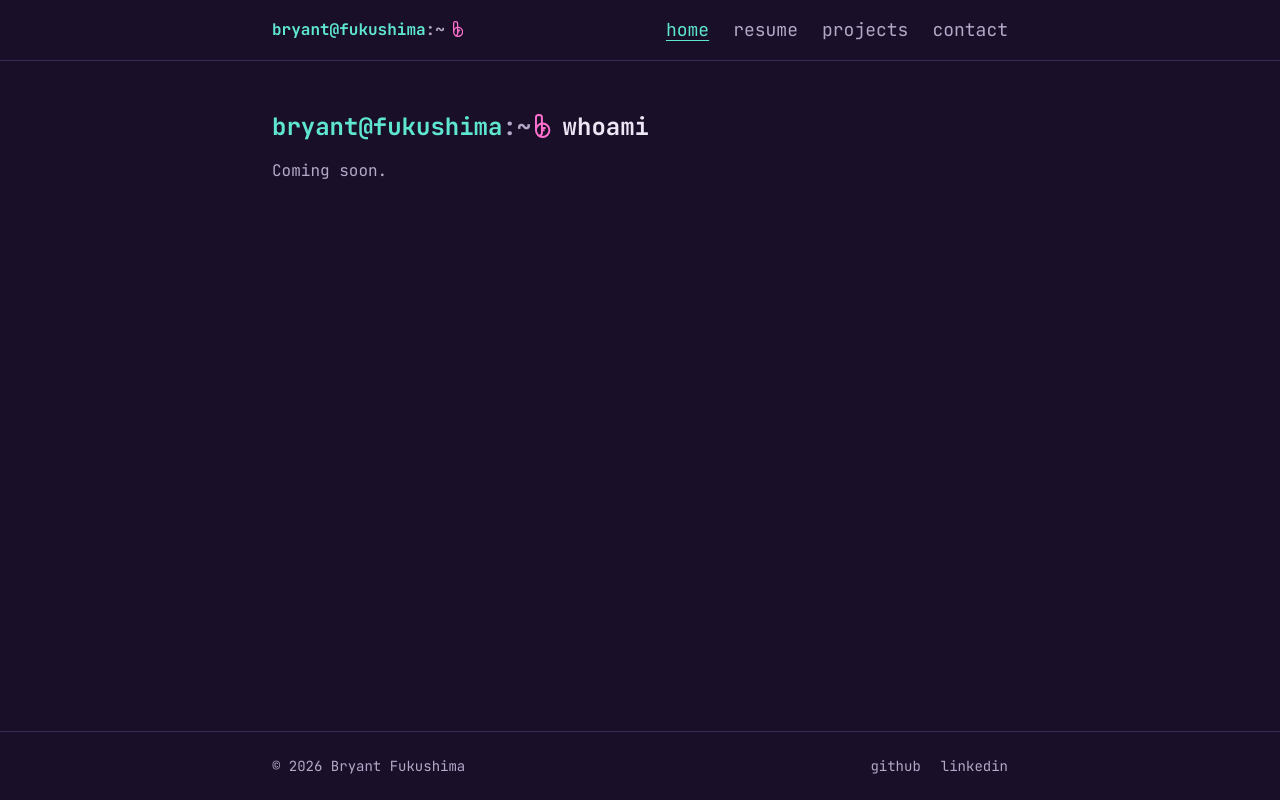
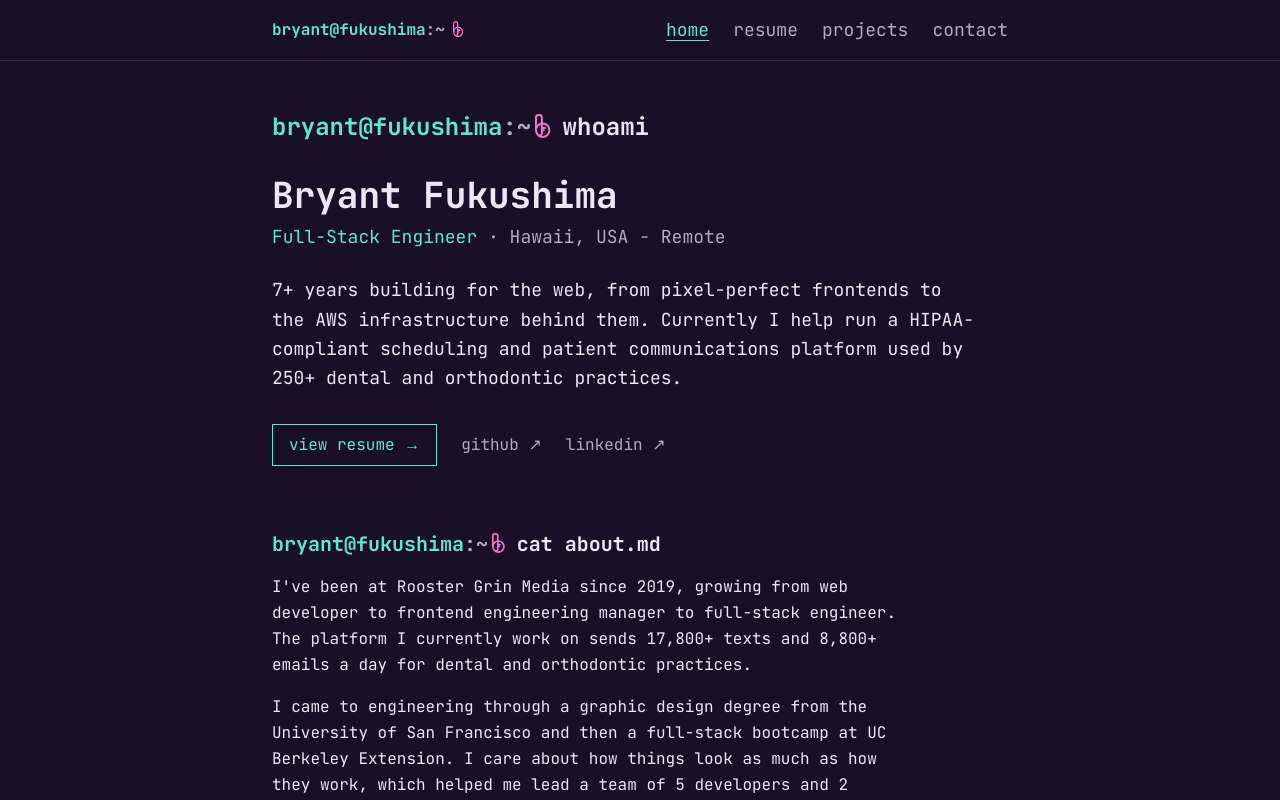
Before and after one commit to BryantFukushima/portfolio, a Next.js app: page / in a window 1280 px wide. Shown: the top 800 px of the page. Built offline with nearby package versions, Linux system fonts and the light colour scheme.

Commit message:
add home hero and about section
Co-Authored-By: Claude Opus 5.5 <noreply@anthropic.com>

```diff
--- a/src/app/globals.css
+++ b/src/app/globals.css
@@ -22,6 +22,16 @@
     both;
   --animate-blink-out: blink-out 3s step-end calc(300ms + var(--chars) * 70ms)
     forwards;
+
+  /* Fades content in once the page title's command has finished typing, like command output. */
+  --animate-reveal: reveal 1.1s ease-out calc(300ms + var(--chars) * 70ms) both;
+
+  @keyframes reveal {
+    from {
+      opacity: 0;
+      translate: 0 0.5rem;
+    }
+  }
 
   /* Grows from 0 to the element's width; steps() reveals one character per step. */
   @keyframes type {
--- a/src/app/page.tsx
+++ b/src/app/page.tsx
@@ -1,13 +1,21 @@
+import { About } from "@/components/about";
+import { Hero } from "@/components/hero";
 import { PromptHeading } from "@/components/prompt-heading";
 import { site } from "@/content";
+import type { CSSVars } from "@/lib/css";
 
 export default function Home() {
-  const { path, command, placeholder } = site.pages.home;
+  const { path, command, aboutCommand } = site.pages.home;
+  // The reveal waits for `whoami` to finish typing, so it needs the command's length too.
+  const style: CSSVars = { "--chars": command.length };
 
   return (
-    <section>
+    <div style={style}>
       <PromptHeading path={path} command={command} />
-      <p className="mt-4 text-muted">{placeholder}</p>
-    </section>
+      <div className="motion-safe:animate-reveal">
+        <Hero />
+        <About path={path} command={aboutCommand} />
+      </div>
+    </div>
   );
 }
--- /dev/null
+++ b/src/components/about.tsx
@@ -0,0 +1,20 @@
+import { PromptHeading } from "@/components/prompt-heading";
+import { profile } from "@/content";
+
+type AboutProps = {
+  path: string;
+  command: string;
+};
+
+export function About({ path, command }: AboutProps) {
+  return (
+    <section className="mt-16">
+      <PromptHeading level={2} path={path} command={command} />
+      <div className="mt-4 max-w-[65ch] space-y-4 leading-relaxed">
+        {profile.about.map((paragraph) => (
+          <p key={paragraph}>{paragraph}</p>
+        ))}
+      </div>
+    </section>
+  );
+}
--- /dev/null
+++ b/src/components/hero.tsx
@@ -0,0 +1,41 @@
+import Link from "next/link";
+import { profile, site } from "@/content";
+
+// Home page intro: the "output" of `whoami`.
+export function Hero() {
+  return (
+    <div className="mt-8">
+      <p className="text-3xl font-bold sm:text-4xl">{profile.name}</p>
+      <p className="mt-2 sm:text-lg">
+        <span className="text-teal">{profile.title}</span>
+        <span className="text-muted"> · {profile.location}</span>
+      </p>
+      <p className="mt-6 max-w-[65ch] leading-relaxed sm:text-lg">
+        {profile.pitch}
+      </p>
+      <ul className="mt-8 flex flex-wrap items-center gap-x-6 gap-y-4">
+        <li>
+          <Link
+            href="/resume"
+            className="inline-block border border-teal px-4 py-2 text-teal hover:bg-teal hover:text-bg"
+          >
+            {site.pages.home.resumeLinkLabel} <span aria-hidden="true">→</span>
+          </Link>
+        </li>
+        {profile.links.map((link) => (
+          <li key={link.href}>
+            <a
+              href={link.href}
+              target="_blank"
+              rel="noopener noreferrer"
+              className="inline-block py-2 text-muted hover:text-teal"
+            >
+              {link.label} <span aria-hidden="true">↗</span>
+              <span className="sr-only"> (opens in a new tab)</span>
+            </a>
+          </li>
+        ))}
+      </ul>
+    </div>
+  );
+}
--- a/src/components/prompt-heading.tsx
+++ b/src/components/prompt-heading.tsx
@@ -1,25 +1,33 @@
-import type { CSSProperties } from "react";
 import { Cursor } from "@/components/cursor";
 import { Logo } from "@/components/logo";
 import { site } from "@/content";
+import type { CSSVars } from "@/lib/css";
 
 type PromptHeadingProps = {
   path: string;
   command: string;
+  // 1 = page title (h1, types itself out). 2 = section title (h2, smaller and static).
+  level?: 1 | 2;
 };
 
-// React's CSSProperties doesn't know about CSS custom properties, so allow any `--name` key too.
-type CSSVars = CSSProperties & Record<`--${string}`, number>;
-
-// Page heading styled as a shell line, e.g. "bryant@fukushima:~/resume [logo] cat resume.md".
-// The prompt is static; only the command types itself out. The full text is always in the HTML;
-// CSS only reveals the command one character (1ch) at a time.
+// Heading styled as a shell line, e.g. "bryant@fukushima:~/resume [logo] cat resume.md".
+// The prompt is static; on page titles the command types itself out. The full text is always in
+// the HTML; CSS only reveals the command one character (1ch) at a time.
 // Each half is nowrap, so on narrow screens the line breaks between the prompt and the logo.
-export function PromptHeading({ path, command }: PromptHeadingProps) {
+export function PromptHeading({
+  path,
+  command,
+  level = 1,
+}: PromptHeadingProps) {
   const style: CSSVars = { "--chars": command.length };
+  const isTitle = level === 1;
+  const Tag = isTitle ? "h1" : "h2";
 
   return (
-    <h1 style={style} className="text-xl font-bold sm:text-2xl">
+    <Tag
+      style={style}
+      className={`font-bold ${isTitle ? "text-xl sm:text-2xl" : "text-lg sm:text-xl"}`}
+    >
       {/* Hidden from screen readers so the heading reads as just the command. */}
       <span aria-hidden="true" className="whitespace-nowrap">
         <span className="text-teal">{site.prompt}</span>
@@ -29,11 +37,17 @@ export function PromptHeading({ path, command }: PromptHeadingProps) {
       <wbr />
       <span className="whitespace-nowrap">
         <Logo className="mr-3 ml-1 text-magenta" />
-        <span className="inline-block w-[calc(var(--chars)*1ch)] overflow-hidden align-bottom whitespace-nowrap motion-safe:animate-type">
-          {command}
-        </span>
-        <Cursor />
+        {isTitle ? (
+          <>
+            <span className="inline-block w-[calc(var(--chars)*1ch)] overflow-hidden align-bottom whitespace-nowrap motion-safe:animate-type">
+              {command}
+            </span>
+            <Cursor />
+          </>
+        ) : (
+          command
+        )}
       </span>
-    </h1>
+    </Tag>
   );
 }
--- a/src/content/experience.ts
+++ b/src/content/experience.ts
@@ -23,6 +23,7 @@ export const experienceData: Role[] = [
     end: "2023-06",
     bullets: [
       "Led a team of 5 frontend developers and 2 designers, building fully responsive, production websites from fully custom designs built by in-house designers, while maintaining the 2,000+ site portfolio",
+      "Built custom WordPress backend features, including custom themes, REST API endpoints for headless sites, custom post types, and custom admin features per client requests",
       "Built Rooster Grin's next-generation templated build system, incorporating a component library and flexible content management to build new sites quickly and efficiently from a custom template",
       "Managed and maintained the shared Vue.js/Nuxt.js boilerplate codebase, and researched and implemented new design systems and reusable base components to improve site turnaround time and code efficiency",
       "Reviewed code and completed sites before client presentations, worked with designers to ensure designs translated effectively into development, and mentored team members to grow their skills and support career growth",
--- a/src/content/profile.ts
+++ b/src/content/profile.ts
@@ -6,6 +6,13 @@ export const profileData: Profile = {
   location: "Hawaii, USA - Remote",
   summary:
     "Full-stack developer with 4+ years of experience building and scaling production web applications. Part of a small team building and maintaining a HIPAA-compliant patient communications and online scheduling platform used daily by 250+ dental and orthodontic practices, built on Ruby on Rails, React, PostgreSQL, and AWS. Migrated the platform from a legacy single-server deployment to a fully containerized AWS architecture, and currently working on a full frontend and backend rewrite to modernize the stack.",
+  pitch:
+    "7+ years building for the web, from pixel-perfect frontends to the AWS infrastructure behind them. Currently I help run a HIPAA-compliant scheduling and patient communications platform used by 250+ dental and orthodontic practices.",
+  about: [
+    "I've been at Rooster Grin Media since 2019, growing from web developer to frontend engineering manager to full-stack engineer. The platform I currently work on sends 17,800+ texts and 8,800+ emails a day for dental and orthodontic practices.",
+    "I came to engineering through a graphic design degree from the University of San Francisco and then a full-stack bootcamp at UC Berkeley Extension. I care about how things look as much as how they work, which helped me lead a team of 5 developers and 2 designers during my time at Rooster Grin Media.",
+    "I currently work remotely from Kaneohe, Hawaii. Off the clock, I enjoy a good round of golf and soaking up the sun at the beach. I also like dabbling in mechanical keyboards and building fun projects and tools, this site being one of them.",
+  ],
   links: [
     { label: "github", href: "https://github.com/BryantFukushima" },
     { label: "linkedin", href: "https://www.linkedin.com/in/bryant-fukushima" },
--- a/src/content/schemas.ts
+++ b/src/content/schemas.ts
@@ -28,13 +28,21 @@ export const PageIntroSchema = z.object({
   placeholder: text,
 });
 
+// Home has real content instead of a placeholder, plus the about section's command.
+export const HomePageSchema = PageIntroSchema.omit({
+  placeholder: true,
+}).extend({
+  aboutCommand: text,
+  resumeLinkLabel: text,
+});
+
 export const SiteSchema = z.object({
   prompt: text,
   description: text,
   copyrightYear: z.number().int().min(2026),
   nav: z.array(InternalLinkSchema).min(1),
   pages: z.object({
-    home: PageIntroSchema,
+    home: HomePageSchema,
     resume: PageIntroSchema,
     projects: PageIntroSchema,
     contact: PageIntroSchema,
@@ -45,7 +53,11 @@ export const ProfileSchema = z.object({
   name: text,
   title: text,
   location: text,
+  // Resume summary (resume page). The home page uses the shorter pitch and about instead.
   summary: text,
+  pitch: text,
+  // One string per paragraph.
+  about: z.array(text).min(1),
   links: z.array(ExternalLinkSchema).min(1),
 });
 
--- a/src/content/site.ts
+++ b/src/content/site.ts
@@ -11,7 +11,12 @@ export const siteData: Site = {
     { label: "contact", href: "/contact" },
   ],
   pages: {
-    home: { path: "~", command: "whoami", placeholder: "Coming soon." },
+    home: {
+      path: "~",
+      command: "whoami",
+      aboutCommand: "cat about.md",
+      resumeLinkLabel: "view resume",
+    },
     resume: {
       path: "~/resume",
       command: "cat resume.md",
--- /dev/null
+++ b/src/lib/css.ts
@@ -0,0 +1,4 @@
+import type { CSSProperties } from "react";
+
+// React's CSSProperties doesn't know about CSS custom properties, so allow any `--name` key too.
+export type CSSVars = CSSProperties & Record<`--${string}`, number>;
```
Also changed, not shown: 1 other file (tests, documents, lock files or other folders).
